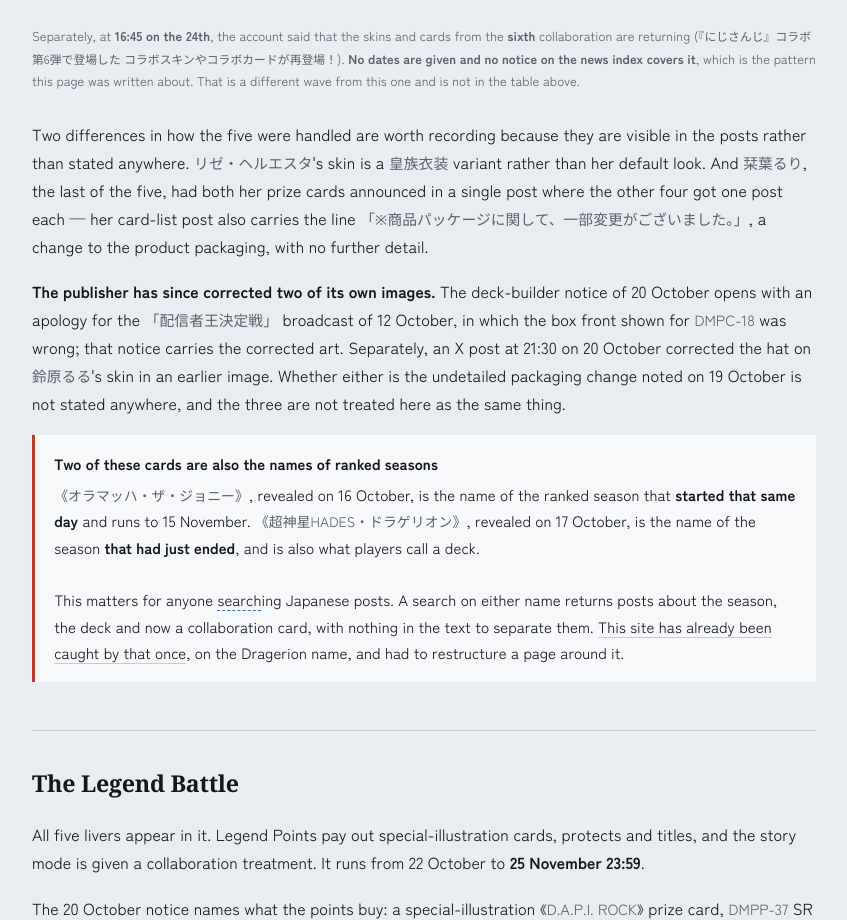
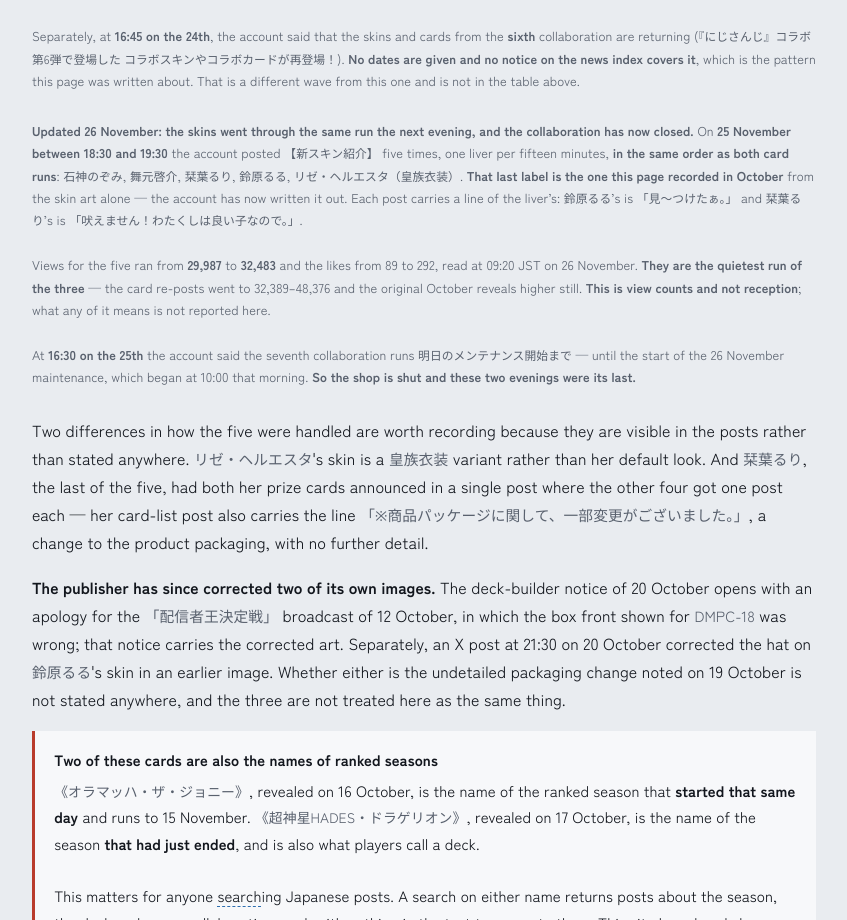
Before and after one commit to gatx105yk/duel-masters-english, a plain HTML site: page 2026-10-21-collab-seventh.html in a window 1280 px wide. Shown: the part 5564-6484 px from the top of the page, without its empty margins (216-1063 px from the left). Drawn offline with nearby package versions, Linux system fonts and the light colour scheme; a web font is replaced by a local one.

Commit message:
The seventh collaboration's skins got the same run, and it has now closed
Five 【新スキン紹介】 posts on 25 November between 18:30 and 19:30, one
liver per fifteen minutes, in the same order as both card runs. リゼ・
ヘルエスタ（皇族衣装） is the account writing out the label this page had
taken off the skin art in October. Views 29,987 to 32,483 — the quietest
of the three runs, reported as view counts and not as reception.

The account said at 16:30 that the collaboration runs until the start of
this morning's maintenance, so the shop is shut.

Calendar: カノン（新星）CV 花澤香菜 and ウェディング（新星）CV 大西沙織
were introduced the night before the Legend Battle they appear in. The
（新星）suffix is the posts' own and is not explained in them, so the
entry does not say what it marks, and notes that the other four opponents
got no such post.

check.py: 2308 checks, 0 failed, 15 warnings.

Co-Authored-By: Claude Opus 5 <noreply@anthropic.com>
Claude-Session: https://claude.ai/code/session_01MsbkEbvj8tDh4ytm3wmwth

```diff
--- a/2026-10-21-collab-seventh.html
+++ b/2026-10-21-collab-seventh.html
@@ -17,7 +17,7 @@
   <meta name="twitter:description" content="The seventh にじさんじ collaboration opens on 22 October after maintenance. The official notice arrived on 19 October, seven days after the reveal and three before launch; everything until then was on X only. What is in the shop, what the Legend Battle pays, and the five decks.">
   <meta property="article:published_time" content="2026-10-21">
   <script type="application/ld+json">
-  {"@context":"https://schema.org","@type":"Article","headline":"The seventh collaboration opens on 22 October, and took seven days to be documented","description":"The seventh にじさんじ collaboration opens on 22 October after maintenance. The official notice arrived on 19 October, seven days after the reveal and three before launch; everything until then was on X only. What is in the shop, what the Legend Battle pays, and the five decks.","datePublished":"2026-10-21","dateModified":"2026-11-25","inLanguage":"en","isAccessibleForFree":true,"mainEntityOfPage":{"@type":"WebPage","@id":"https://duelmasters.editioncompass.com/2026-10-21-collab-seventh.html"},"publisher":{"@type":"Organization","name":"Duel Masters English"}}
+  {"@context":"https://schema.org","@type":"Article","headline":"The seventh collaboration opens on 22 October, and took seven days to be documented","description":"The seventh にじさんじ collaboration opens on 22 October after maintenance. The official notice arrived on 19 October, seven days after the reveal and three before launch; everything until then was on X only. What is in the shop, what the Legend Battle pays, and the five decks.","datePublished":"2026-10-21","dateModified":"2026-11-26","inLanguage":"en","isAccessibleForFree":true,"mainEntityOfPage":{"@type":"WebPage","@id":"https://duelmasters.editioncompass.com/2026-10-21-collab-seventh.html"},"publisher":{"@type":"Organization","name":"Duel Masters English"}}
   </script>
   <link rel="preconnect" href="https://fonts.googleapis.com">
   <link rel="preconnect" href="https://fonts.gstatic.com" crossorigin>
@@ -170,6 +170,30 @@
     pattern this page was written about. That is a different wave from this one and is not in the
     table above.</p>
 
+    <p class="cap"><strong>Updated 26 November: the skins went through the same run the next
+    evening, and the collaboration has now closed.</strong> On <strong>25 November between 18:30 and
+    19:30</strong> the account posted <span class="jp">【新スキン紹介】</span> five times, one
+    liver per fifteen minutes, <strong>in the same order as both card runs</strong>:
+    <span class="jp">石神のぞみ</span>, <span class="jp">舞元啓介</span>,
+    <span class="jp">栞葉るり</span>, <span class="jp">鈴原るる</span>,
+    <span class="jp">リゼ・ヘルエスタ（皇族衣装）</span>. <strong>That last label is the one this
+    page recorded in October</strong> from the skin art alone &mdash; the account has now written
+    it out. Each post carries a line of the liver&rsquo;s: <span class="jp">鈴原るる</span>&rsquo;s
+    is <span class="jp">「見～つけたぁ。」</span> and
+    <span class="jp">栞葉るり</span>&rsquo;s is
+    <span class="jp">「吠えません！わたくしは良い子なので。」</span>.
+    <br><br>
+    Views for the five ran from <strong>29,987</strong> to <strong>32,483</strong> and the likes
+    from 89 to 292, read at 09:20 JST on 26 November. <strong>They are the quietest run of the
+    three</strong> &mdash; the card re-posts went to 32,389&ndash;48,376 and the original October
+    reveals higher still. <strong>This is view counts and not reception</strong>; what any of it
+    means is not reported here.
+    <br><br>
+    At <strong>16:30 on the 25th</strong> the account said the seventh collaboration runs
+    <span class="jp">明日のメンテナンス開始まで</span> &mdash; until the start of the 26 November
+    maintenance, which began at 10:00 that morning. <strong>So the shop is shut and these two
+    evenings were its last.</strong></p>
+
     <p>Two differences in how the five were handled are worth recording because they are visible in the posts rather than stated anywhere. <span class="jp">リゼ・ヘルエスタ</span>'s skin is a <span class="jp">皇族衣装</span> variant rather than her default look. And <span class="jp">栞葉るり</span>, the last of the five, had both her prize cards announced in a single post where the other four got one post each &mdash; her card-list post also carries the line <span class="jp">「※商品パッケージに関して、一部変更がございました。」</span>, a change to the product packaging, with no further detail.</p>
 
     <p><strong>The publisher has since corrected two of its own images.</strong> The deck-builder notice of 20 October opens with an apology for the <span class="jp">「配信者王決定戦」</span> broadcast of 12 October, in which the box front shown for <span class="jp">DMPC-18</span> was wrong; that notice carries the corrected art. Separately, an X post at 21:30 on 20 October corrected the hat on <span class="jp">鈴原るる</span>'s skin in an earlier image. Whether either is the undetailed packaging change noted on 19 October is not stated anywhere, and the three are not treated here as the same thing.</p>
```
Also changed, not shown: 2026-08-16-calendar.html (+9 -1 lines).
